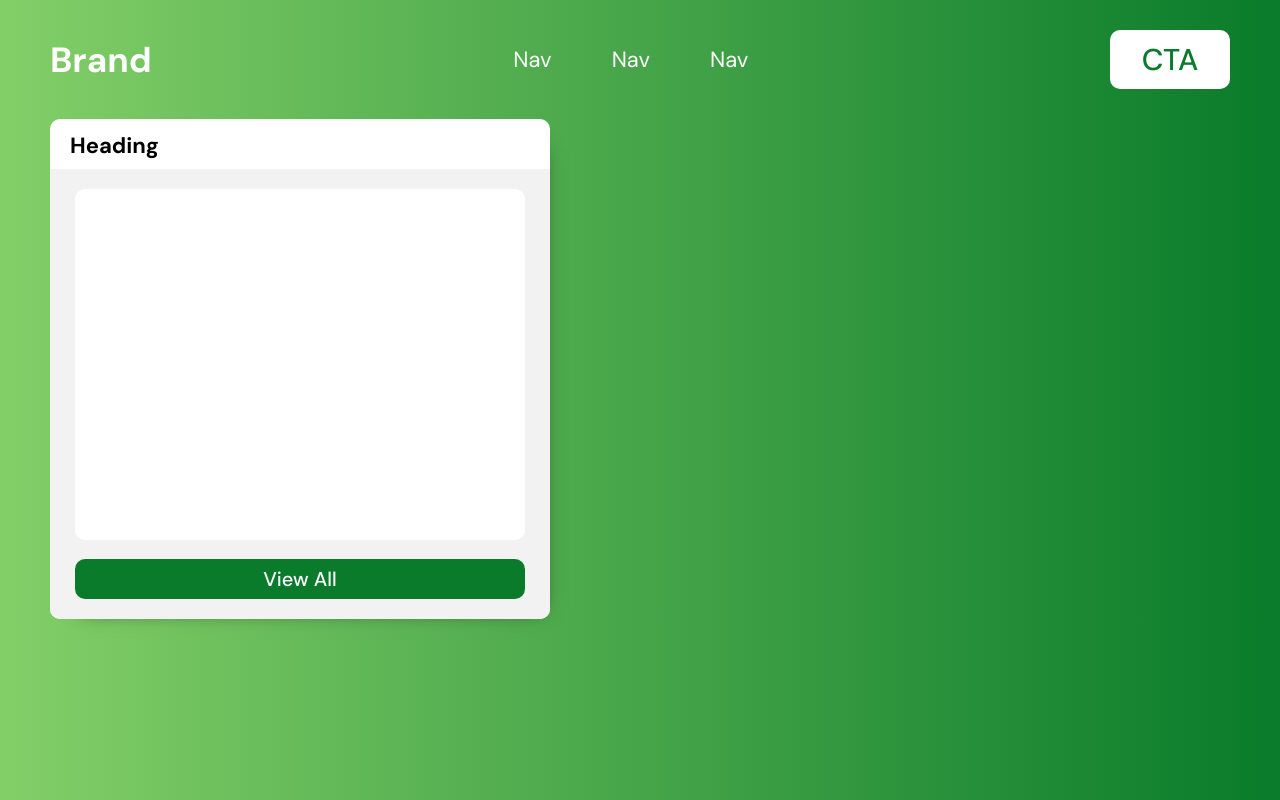
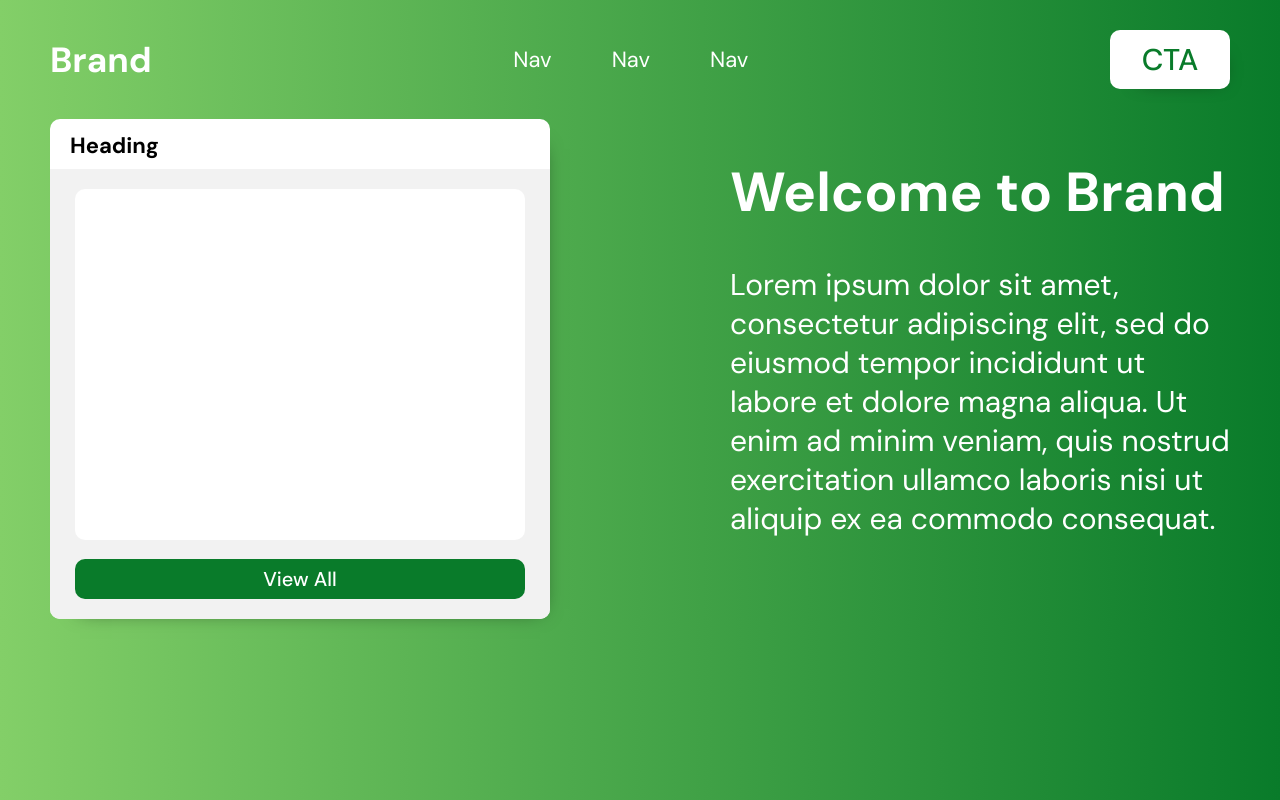
Before and after one commit to jamesmckayfyp/fyp, a Vue app in the folder fyp/: page /#/ in a window 1280 px wide. Built offline with nearby package versions, Linux system fonts and the light colour scheme.

Commit message:
Welcome Component Added

```diff
--- a/fyp/src/components/Content.vue
+++ b/fyp/src/components/Content.vue
@@ -1,16 +1,19 @@
 <template>
     <div class="container">
         <Example />
+        <Welcome />
     </div>
 </template>
 
 <script>
 import Example from './Example'
+import Welcome from './Welcome'
 
 export default {
   name: 'Content',
   components: {
-      Example,
+    Example,
+    Welcome,
   }
 }
 </script>
--- /dev/null
+++ b/fyp/src/components/Welcome.vue
@@ -0,0 +1,16 @@
+<template>
+    <div class="welcome">
+      <h1>Welcome to Brand</h1>
+      <p>Lorem ipsum dolor sit amet, consectetur adipiscing elit, sed do eiusmod tempor incididunt ut labore et dolore magna aliqua. Ut enim ad minim veniam, quis nostrud exercitation ullamco laboris nisi ut aliquip ex ea commodo consequat.</p>
+    </div>
+</template>
+
+<script>
+
+export default {
+  name: 'Welcome',
+  components: {
+
+  }
+}
+</script>
--- a/fyp/src/less/header.less
+++ b/fyp/src/less/header.less
@@ -19,5 +19,6 @@
         border-radius: 10px;
         width: 80px;
         text-align: center;
+        .border-shadow();
     }
 }
--- a/fyp/src/less/main.less
+++ b/fyp/src/less/main.less
@@ -18,6 +18,8 @@ body {
 // CONTAINER STYLES
 .container {
     margin: 0 50px;
+    display: flex;
+    justify-content: space-between;
 }
 
 // EXAMPLE CONTENT
@@ -79,3 +81,17 @@ body {
         }
     }
 }
+
+// WELCOME COMPONENT
+.welcome {
+    width: 500px;
+
+    h1{
+        color: @text-colour;
+        font-size: 55px;
+    }
+    p{
+        color: @text-colour;
+        font-size: 30px;
+    }
+}
```
